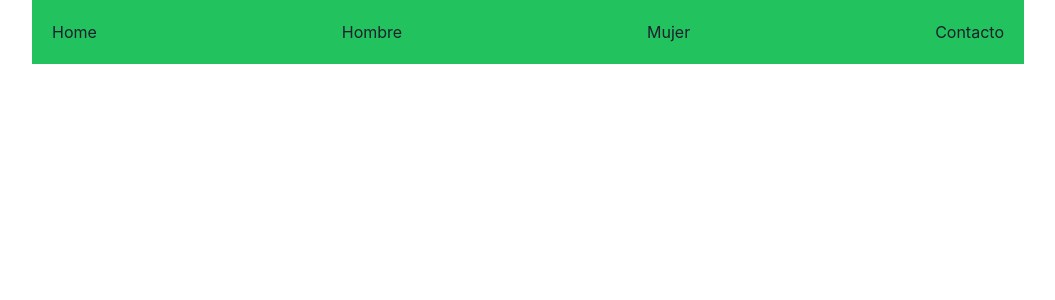
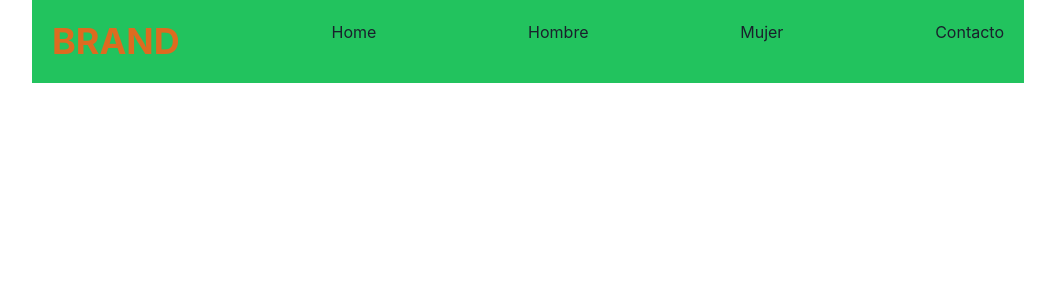
Before and after one commit to rken2010/proyecto-ecommerce, a React (Create React App) app: page / in a window 1280 px wide. Shown: the top 300 px of the page, without its empty margins (112-1167 px from the left). Built offline with nearby package versions, Linux system fonts and the light colour scheme.

Commit message:
feat (NavBar): Add place for brand

```diff
--- a/src/components/NavBar.js
+++ b/src/components/NavBar.js
@@ -1,5 +1,5 @@
 import React from "react";
-import { Link, Stack, Text } from '@chakra-ui/react'
+import { Link, Stack, Heading } from '@chakra-ui/react'
 
 
 
@@ -13,10 +13,13 @@ export const NavBar = () => {
       p = "20px"
       direction='row'
       >
-            <Link>Home</Link>
-            <Link>Hombre</Link>
-            <Link>Mujer</Link>
-            <Link>Contacto</Link>
+          <Heading as="h1" color="orange.500">
+          BRAND
+          </Heading>
+          <Link>Home</Link>
+          <Link>Hombre</Link>
+          <Link>Mujer</Link>
+          <Link>Contacto</Link>
     </Stack>
 
     );
```
